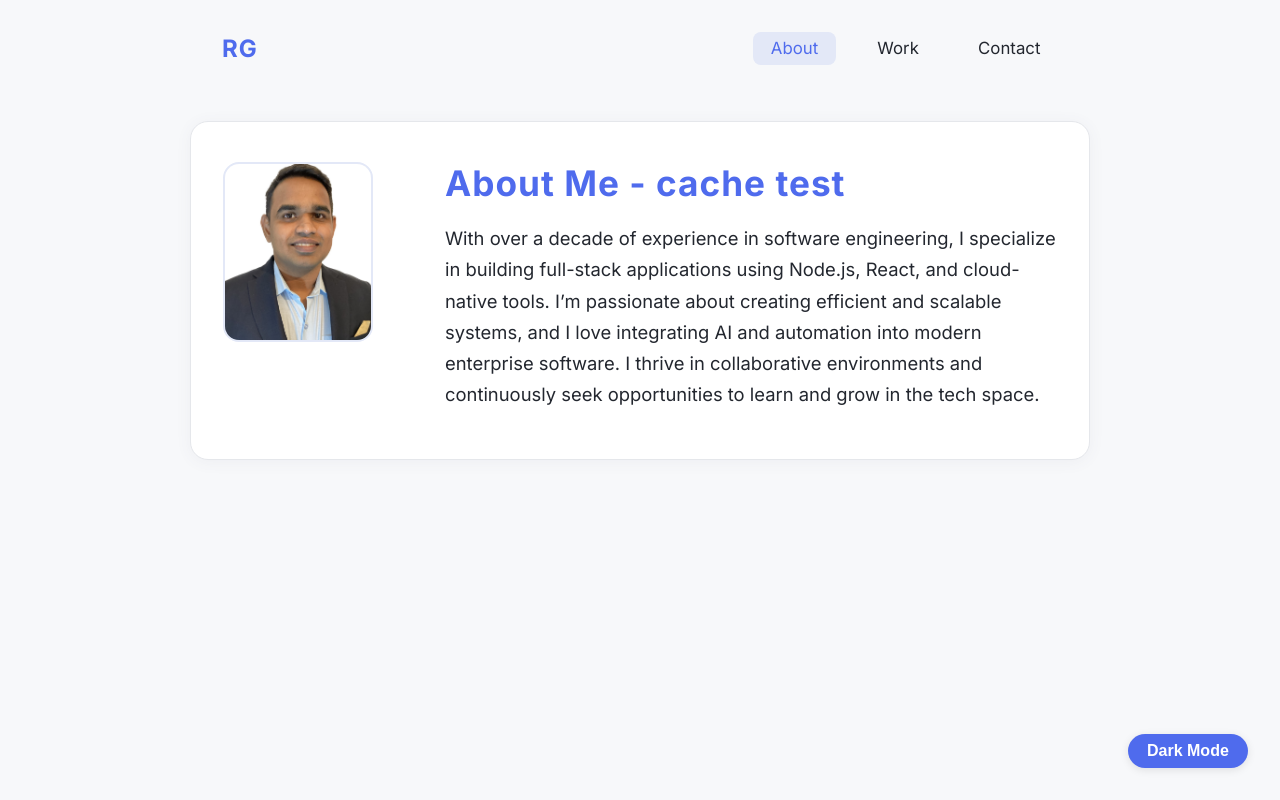
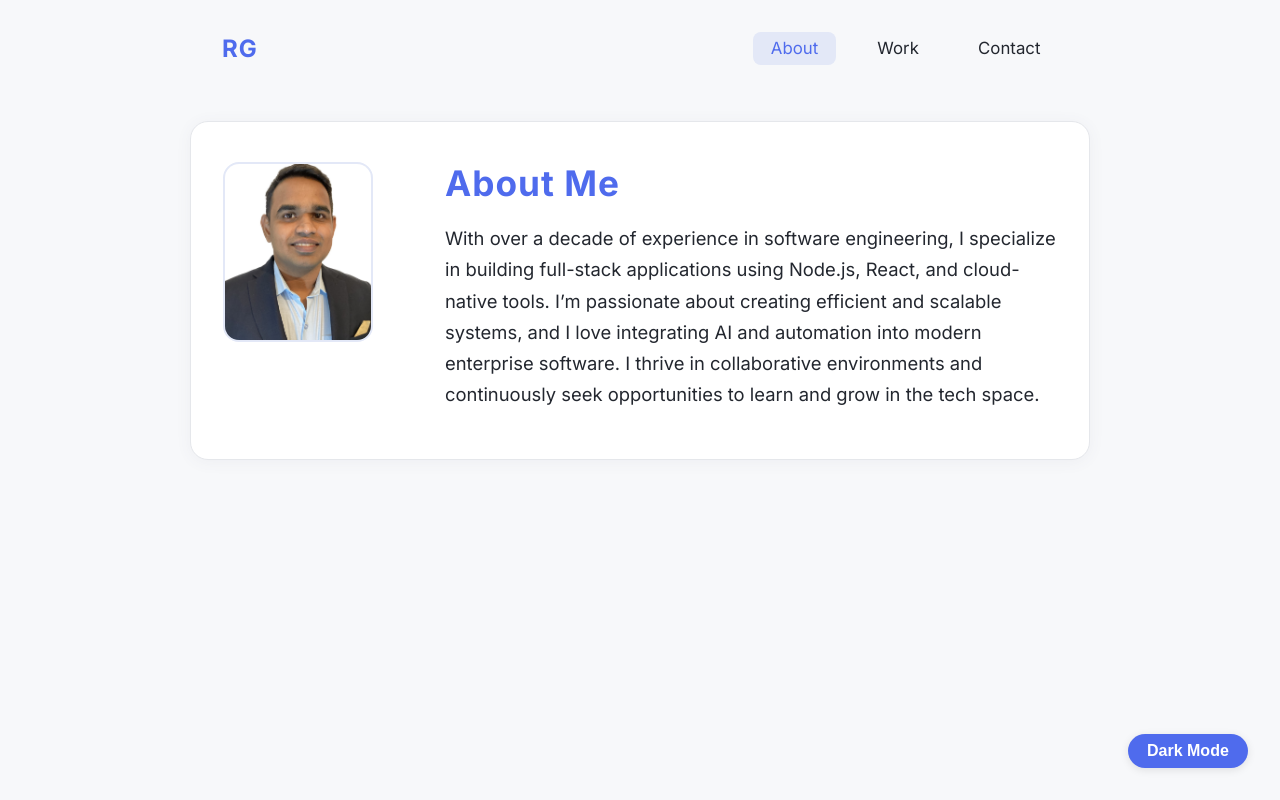
Before and after one commit to rajkumargpu/static, a plain HTML site: page index.html in a window 1280 px wide. Drawn offline with Linux system fonts and the light colour scheme.

Commit message:
updating test code

```diff
--- a/index.html
+++ b/index.html
@@ -170,7 +170,7 @@
   <div class="container">
     <img src="assets/profile.jpg" alt="Rajkumar Gopu" class="profile-img" />
     <div class="about-content">
-      <h1>About Me - cache test</h1>
+      <h1>About Me</h1>
       <p>With over a decade of experience in software engineering, I specialize in building full-stack applications using Node.js, React, and cloud-native tools. I’m passionate about creating efficient and scalable systems, and I love integrating AI and automation into modern enterprise software. I thrive in collaborative environments and continuously seek opportunities to learn and grow in the tech space.</p>
     </div>
   </div>
```
